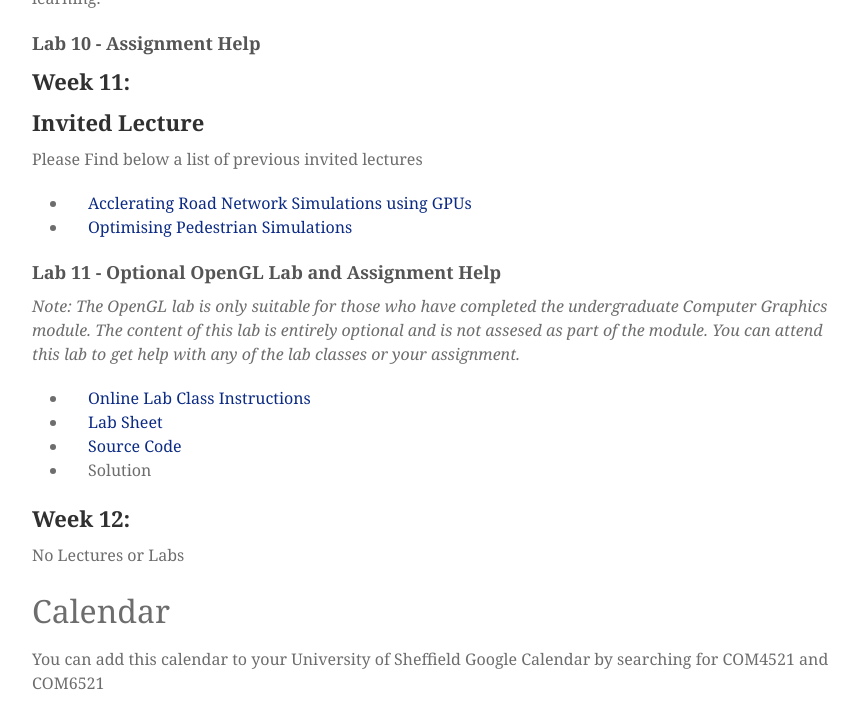
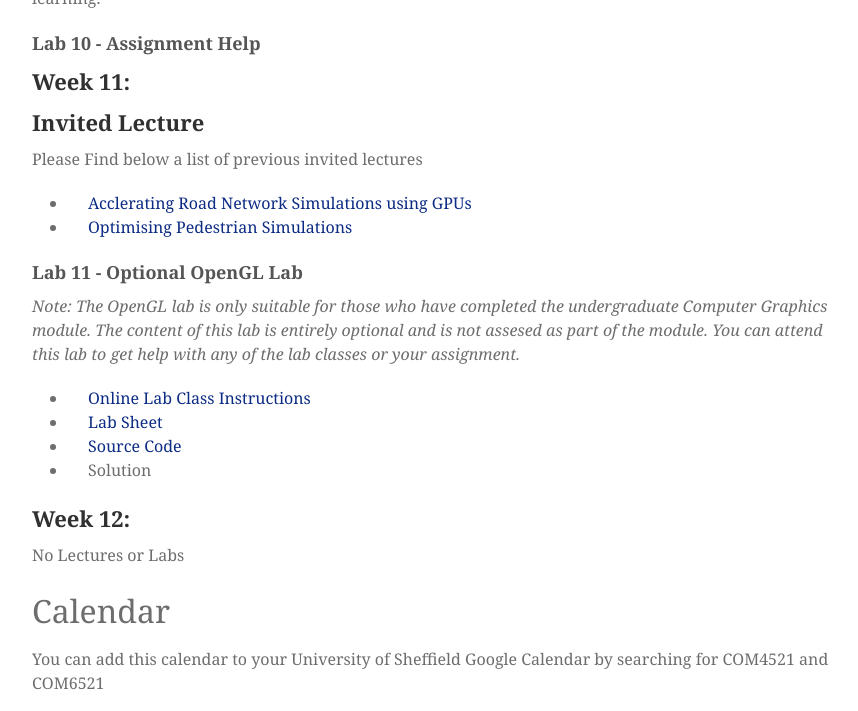
Before and after one commit to mondus/mondus.github.io, a Jekyll site: the page built from teaching/COM4521/index.md, in a window 1280 px wide and 900 px high, scrolled down 8118 px, cut to the strip 0-711 px from the top of the window. Shown: the whole strip, without its empty margins (208-1066 px from the left). Built offline with Jekyll 4.4.1, drawn with Linux system fonts in a browser that asks for light colours; nearby versions of some CDN libraries; some web fonts are replaced.

Commit message:
Update index.md

```diff
--- a/teaching/COM4521/index.md
+++ b/teaching/COM4521/index.md
@@ -320,7 +320,7 @@ Please Find below a list of previous invited lectures
 * [Acclerating Road Network Simulations using GPUs](https://echo360.org.uk/media/de75ffe6-c839-49de-af50-ddb270dd529f/public)
 * [Optimising Pedestrian Simulations](https://echo360.org.uk/media/6f8ed7dd-f3d8-4c25-acf2-03c36e40ea9e/public)
 
-### Lab 11 - Optional OpenGL Lab and Assignment Help
+### Lab 11 - Optional OpenGL Lab
 
 *Note: The OpenGL lab is only suitable for those who have completed the undergraduate Computer Graphics module. The content of this lab is entirely optional and is not assesed as part of the module. You can attend this lab to get help with any of the lab classes or your assignment.*
 
```
